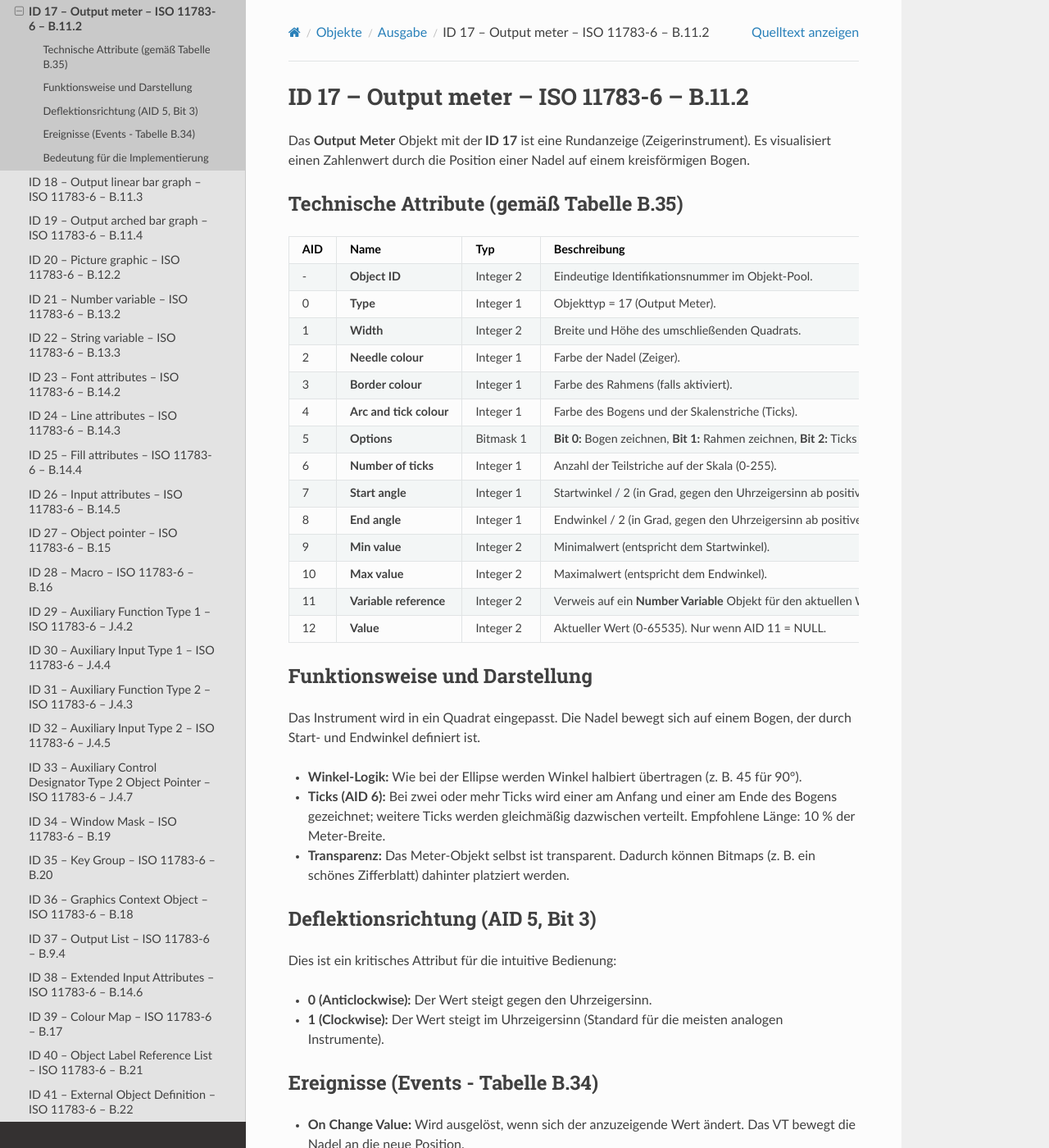
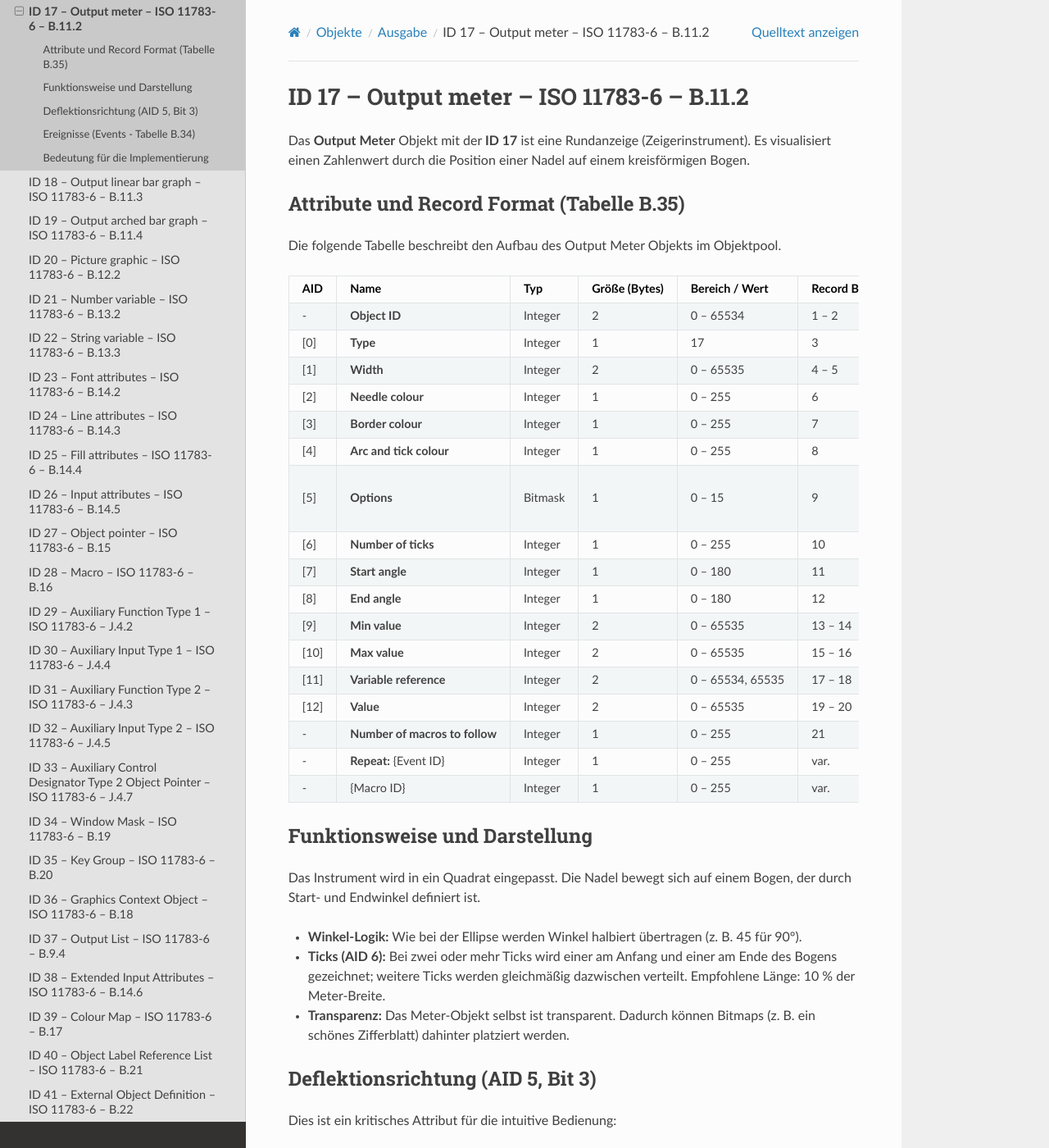
Before and after one commit to Meisterschulen-am-Ostbahnhof-Munchen/ISOBUS-VT-Objects-docs, a Sphinx documentation site: the page built from docs/isobus-objects/ID-17---Output-meter---ISO-11783-6---B.11.2.md, in a window 1280 px wide and 1400 px high. Shown: the whole window at 82% size. Built offline with Sphinx 7.4.7 and the Read the Docs theme 3.1.0, drawn with Linux system fonts in a browser that asks for light colours; some of the changed text lies outside the part shown.

Commit message:
docs: update Output Meter (ID 17) with accurate attribute table and record format from ISO 11783-6 Annex B.11.2

```diff
--- a/docs/isobus-objects/ID-17---Output-meter---ISO-11783-6---B.11.2.md
+++ b/docs/isobus-objects/ID-17---Output-meter---ISO-11783-6---B.11.2.md
@@ -5,24 +5,29 @@
 
 Das **Output Meter** Objekt mit der **ID 17** ist eine Rundanzeige (Zeigerinstrument). Es visualisiert einen Zahlenwert durch die Position einer Nadel auf einem kreisförmigen Bogen.
 
-## Technische Attribute (gemäß Tabelle B.35)
+### Attribute und Record Format (Tabelle B.35)
 
-| AID | Name | Typ | Beschreibung |
-| :--- | :--- | :--- | :--- |
-| - | **Object ID** | Integer 2 | Eindeutige Identifikationsnummer im Objekt-Pool. |
-| 0 | **Type** | Integer 1 | Objekttyp = 17 (Output Meter). |
-| 1 | **Width** | Integer 2 | Breite und Höhe des umschließenden Quadrats. |
-| 2 | **Needle colour** | Integer 1 | Farbe der Nadel (Zeiger). |
-| 3 | **Border colour** | Integer 1 | Farbe des Rahmens (falls aktiviert). |
-| 4 | **Arc and tick colour**| Integer 1 | Farbe des Bogens und der Skalenstriche (Ticks). |
-| 5 | **Options** | Bitmask 1 | **Bit 0:** Bogen zeichnen, **Bit 1:** Rahmen zeichnen, **Bit 2:** Ticks zeichnen, **Bit 3:** Richtung (0=Gegen Uhrzeigersinn, 1=Im Uhrzeigersinn). |
-| 6 | **Number of ticks** | Integer 1 | Anzahl der Teilstriche auf der Skala (0-255). |
-| 7 | **Start angle** | Integer 1 | Startwinkel / 2 (in Grad, gegen den Uhrzeigersinn ab positiver X-Achse). |
-| 8 | **End angle** | Integer 1 | Endwinkel / 2 (in Grad, gegen den Uhrzeigersinn ab positiver X-Achse). |
-| 9 | **Min value** | Integer 2 | Minimalwert (entspricht dem Startwinkel). |
-| 10 | **Max value** | Integer 2 | Maximalwert (entspricht dem Endwinkel). |
-| 11 | **Variable reference**| Integer 2 | Verweis auf ein **Number Variable** Objekt für den aktuellen Wert. |
-| 12 | **Value** | Integer 2 | Aktueller Wert (0-65535). Nur wenn AID 11 = NULL. |
+Die folgende Tabelle beschreibt den Aufbau des Output Meter Objekts im Objektpool.
+
+| AID | Name | Typ | Größe (Bytes) | Bereich / Wert | Record Byte | Beschreibung |
+| :--- | :--- | :--- | :--- | :--- | :--- | :--- |
+| - | **Object ID** | Integer | 2 | 0 – 65534 | 1 – 2 | Eindeutige ID im Objektpool. |
+| [0] | **Type** | Integer | 1 | 17 | 3 | Objekttyp = Output Meter. |
+| [1] | **Width** | Integer | 2 | 0 – 65535 | 4 – 5 | Breite und Höhe des umschließenden Quadrats. |
+| [2] | **Needle colour** | Integer | 1 | 0 – 255 | 6 | Farbe der Nadel. |
+| [3] | **Border colour** | Integer | 1 | 0 – 255 | 7 | Farbe des Rahmens (wenn gezeichnet). |
+| [4] | **Arc and tick colour** | Integer | 1 | 0 – 255 | 8 | Farbe des Bogens und der Ticks. |
+| [5] | **Options** | Bitmask | 1 | 0 – 15 | 9 | Bit 0: Draw Arc<br>Bit 1: Draw Border<br>Bit 2: Draw Ticks<br>Bit 3: Deflection Direction (0=min->max gegen Uhrz., 1=min->max im Uhrz.). |
+| [6] | **Number of ticks** | Integer | 1 | 0 – 255 | 10 | Anzahl der Skalenstriche. |
+| [7] | **Start angle** | Integer | 1 | 0 – 180 | 11 | Startwinkel / 2 (in Grad, gegen den Uhrzeigersinn ab positiver X-Achse). |
+| [8] | **End angle** | Integer | 1 | 0 – 180 | 12 | Endwinkel / 2 (in Grad, gegen den Uhrzeigersinn ab positiver X-Achse). |
+| [9] | **Min value** | Integer | 2 | 0 – 65535 | 13 – 14 | Wert am Startwinkel. |
+| [10] | **Max value** | Integer | 2 | 0 – 65535 | 15 – 16 | Wert am Endwinkel. |
+| [11] | **Variable reference** | Integer | 2 | 0 – 65534, 65535 | 17 – 18 | Verweis auf ein Number Variable Objekt. |
+| [12] | **Value** | Integer | 2 | 0 – 65535 | 19 – 20 | Aktueller Wert. Nur wenn Variable Reference == NULL. |
+| - | **Number of macros to follow** | Integer | 1 | 0 – 255 | 21 | Anzahl der folgenden Makro-Referenzen. |
+| - | **Repeat:** {Event ID} | Integer | 1 | 0 – 255 | var. | Event ID, die das Makro auslöst. |
+| - | {Macro ID} | Integer | 1 | 0 – 255 | var. | Makro ID des auszuführenden Makros. |
 
 ## Funktionsweise und Darstellung
 Das Instrument wird in ein Quadrat eingepasst. Die Nadel bewegt sich auf einem Bogen, der durch Start- und Endwinkel definiert ist.
@@ -36,7 +41,13 @@ Dies ist ein kritisches Attribut für die intuitive Bedienung:
 *   **1 (Clockwise):** Der Wert steigt im Uhrzeigersinn (Standard für die meisten analogen Instrumente).
 
 ## Ereignisse (Events - Tabelle B.34)
-*   **On Change Value:** Wird ausgelöst, wenn sich der anzuzeigende Wert ändert. Das VT bewegt die Nadel an die neue Position.
+
+Das Output Meter Objekt reagiert auf folgende Ereignisse:
+
+*   **On Change Value:** Wird ausgelöst, wenn sich der anzuzeigende Wert ändert (z.B. Variable aktualisiert). Das VT bewegt die Nadel.
+*   **On Change Attribute:** Wird ausgelöst, wenn sich Attribute ändern.
+*   **On Change Size:** Reaktion auf Größenänderung.
+*   **On Refresh:** Wird ausgelöst, wenn das VT das Objekt neu zeichnen muss.
 
 ## Bedeutung für die Implementierung
 Das Output Meter ist ideal für die Visualisierung von Motordrehzahlen, Füllständen oder Druckwerten. Da es transparent ist, lassen sich durch Kombination mit Hintergrundgrafiken (ID 20) und verschiedenen Masken sehr ansprechende, analog wirkende Cockpit-Anzeigen gestalten.
```
